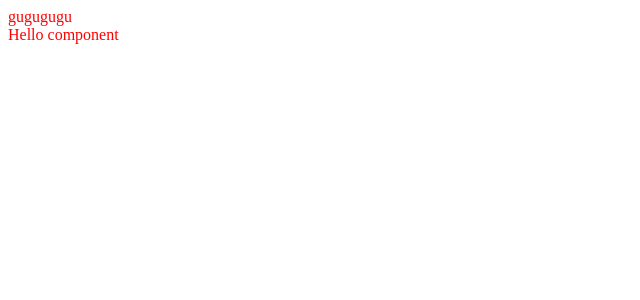
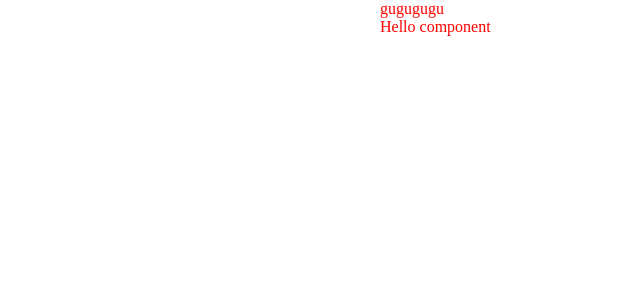
Before and after one commit to mash-up-kr/gugugugu-web, a Next.js app: page / in a window 1280 px wide. Shown: the top 300 px of the page, without its empty margins (0-640 px from the left). Built offline with nearby package versions, Linux system fonts and the light colour scheme.

Commit message:
chore(style): add global style component

```diff
--- /dev/null
+++ b/src/GlobalStyle.ts
@@ -0,0 +1,12 @@
+import { createGlobalStyle } from "styled-components";
+
+const GlobalStyle = createGlobalStyle`
+  body {
+    margin: auto;
+    max-width: 520px;
+    overflow-x: hidden;
+    min-height: 100%;
+  }
+`;
+
+export default GlobalStyle;
--- /dev/null
+++ b/src/pages/_app.tsx
@@ -0,0 +1,12 @@
+import GlobalStyle from "~/GlobalStyle";
+
+const MyApp = ({ Component, pageProps }) => {
+  return (
+    <>
+      <GlobalStyle />
+      <Component {...pageProps} />
+    </>
+  );
+};
+
+export default MyApp;
```
